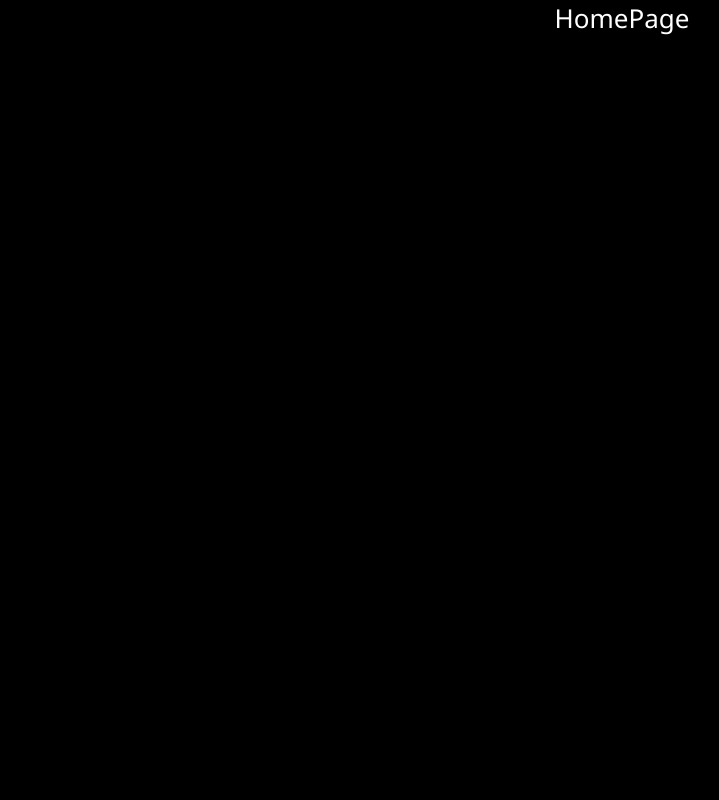
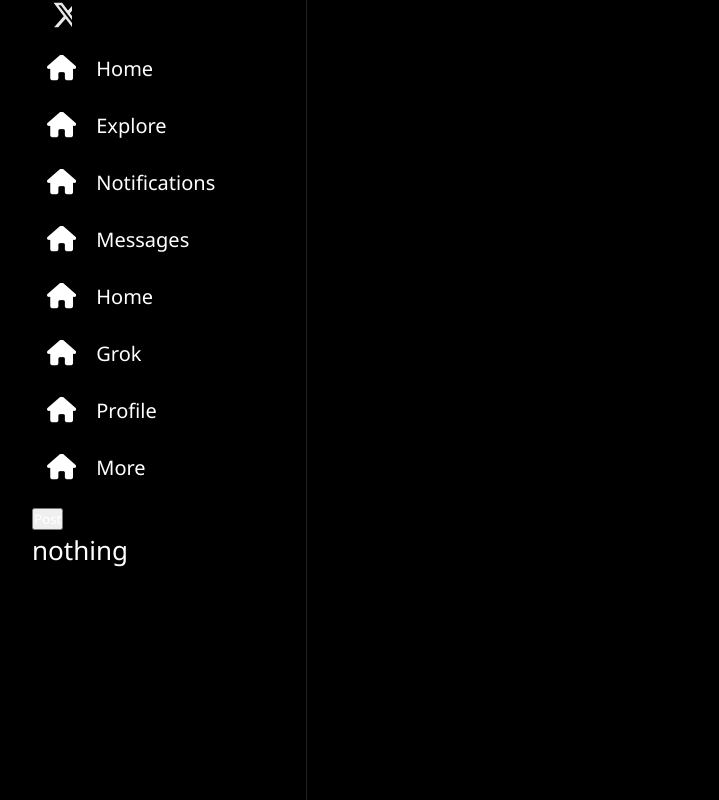
Before and after one commit to amitsevda2303/xClone, a React (Create React App) app in the folder frontend/: page /home in a window 1280 px wide. Shown: the whole page, without its empty margins (18-737 px from the left). Built offline with nearby package versions, Linux system fonts and the light colour scheme; sample sign-in values are in the browser's storage.

Commit message:
make feature section structure and add in HomePage

```diff
--- /dev/null
+++ b/frontend/src/Styles/Feature.module.css
@@ -0,0 +1,46 @@
+*{
+    margin: 0;
+    padding: 0;
+    box-sizing: border-box;
+    color: white;
+    font-family: sans-serif;
+}
+
+.container{
+    margin: 0;
+    padding: 0;
+    padding-left: 50px;
+    display: flex;
+    align-items: flex-start;
+    width: 325px;
+    height: 100vh;
+    flex-direction: column;
+    border-right: 1px solid rgba(82, 81, 81, 0.412);
+}
+
+.image{
+    padding-left: 20px;
+    width: 40px;
+    height: 40px;
+}
+
+.image>img{
+    width: 30px;
+    height: 30px;
+}
+
+.feature{
+    display: flex;
+    flex-direction: row;
+    gap: 20px;
+    padding: 15px;
+}
+.feature>span{
+    font-size: 20px;
+}
+
+.feature:hover{
+    cursor: pointer;
+    background-color: rgba(128, 128, 128, 0.153);
+    border-radius: 50px;
+}
--- /dev/null
+++ b/frontend/src/Styles/HomePage.module.css
@@ -0,0 +1,11 @@
+*{
+    margin: 0;
+    padding: 0;
+    box-sizing: border-box;
+    overflow-y: hidden;
+}
+
+.HomePageLayout{
+    width: 100vw;
+    height: 100vh;
+}
--- /dev/null
+++ b/frontend/src/components/Home/Feature.jsx
@@ -0,0 +1,90 @@
+import React from 'react'
+import s from "../../Styles/Feature.module.css"
+import image from "../../assets/svg.svg"
+
+
+const Feature = () => {
+  return (
+    <div>
+        <div className={s.container}>
+            <div className={s.image}>
+                <img src={image} alt="X Logo" />
+            </div>
+            <div className={s.featuresContainer}>
+                <div className={s.feature}>
+                <i class="fa-solid fa-house"></i>
+                <span>
+                    Home
+                </span>
+                </div>
+            </div>
+            <div className={s.featuresContainer}>
+                <div className={s.feature}>
+                <i class="fa-solid fa-house"></i>
+                <span>
+                    Explore
+                </span>
+                </div>
+            </div>
+            <div className={s.featuresContainer}>
+                <div className={s.feature}>
+                <i class="fa-solid fa-house"></i>
+                <span>
+                    Notifications
+                </span>
+                </div>
+            </div>
+            <div className={s.featuresContainer}>
+                <div className={s.feature}>
+                <i class="fa-solid fa-house"></i>
+                <span>
+                    Messages
+                </span>
+                </div>
+            </div>
+            <div className={s.featuresContainer}>
+                <div className={s.feature}>
+                <i class="fa-solid fa-house"></i>
+                <span>
+                    Home
+                </span>
+                </div>
+            </div>
+            <div className={s.featuresContainer}>
+                <div className={s.feature}>
+                <i class="fa-solid fa-house"></i>
+                <span>
+                    Grok
+                </span>
+                </div>
+            </div>
+            <div className={s.featuresContainer}>
+                <div className={s.feature}>
+                <i class="fa-solid fa-house"></i>
+                <span>
+                    Profile
+                </span>
+                </div>
+            </div>
+            <div className={s.featuresContainer}>
+                <div className={s.feature}>
+                <i class="fa-solid fa-house"></i>
+                <span>
+                    More
+                </span>
+                </div>
+            </div>
+            <div className={s.PostContainer}>
+                <button>Post</button>
+            </div>
+
+            <div className={s.IdDetailContainer}>
+                nothing
+            </div>
+        </div>
+
+    </div>
+  )
+}
+
+export default Feature
--- a/frontend/src/components/HomePage.jsx
+++ b/frontend/src/components/HomePage.jsx
@@ -1,5 +1,7 @@
 import React, { useEffect } from 'react'
 import { useNavigate } from 'react-router-dom'
+import Feature from './Home/Feature'
+import s from "../Styles/HomePage.module.css"
 
 
 const HomePage = () => {
@@ -13,7 +15,9 @@
   }, []);
 
   return (
-    <div style={{width:"100vw",height:"100vh",backgroundColor:"black",color:"white"}}>HomePage</div>
+    <div className={s.HomePageLayout} style={{width:"100vw",height:"100vh",backgroundColor:"black",color:"white"}}>
+
+      <Feature/></div>
   )
 }
 
```
